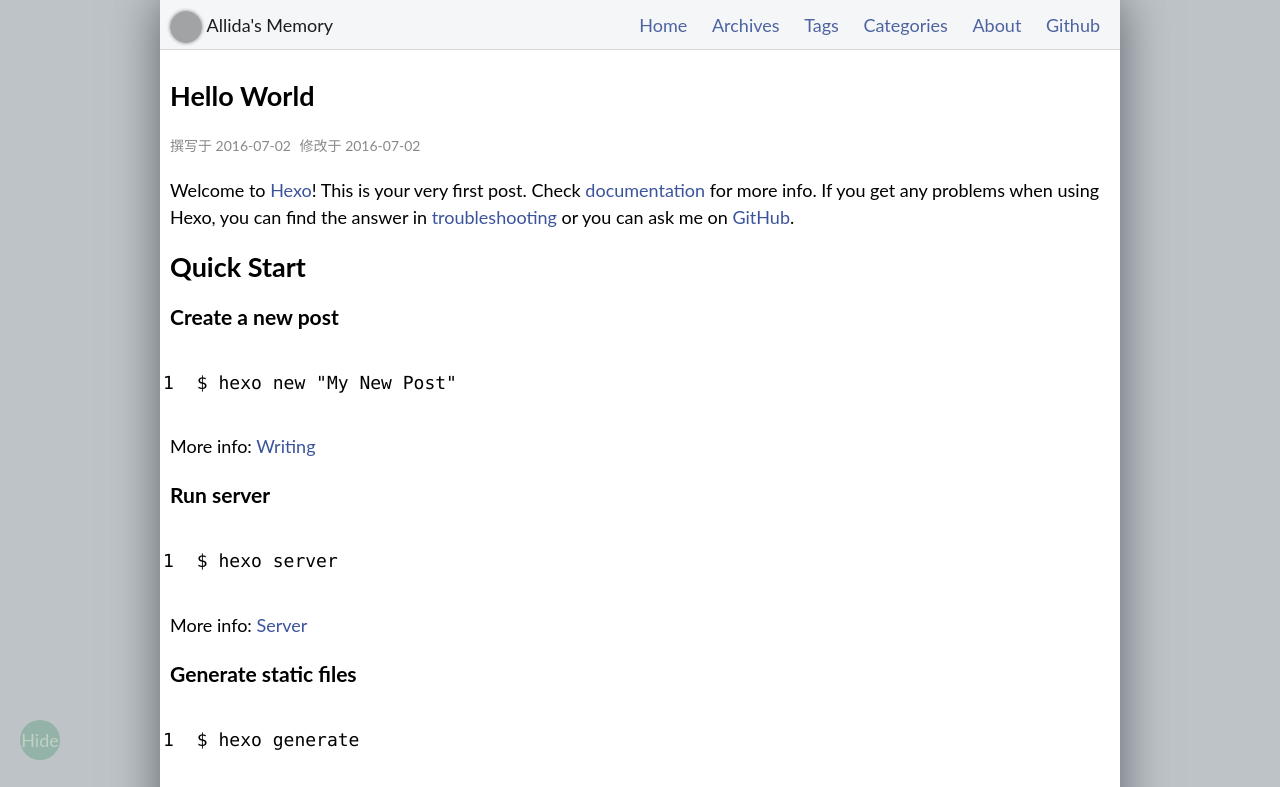
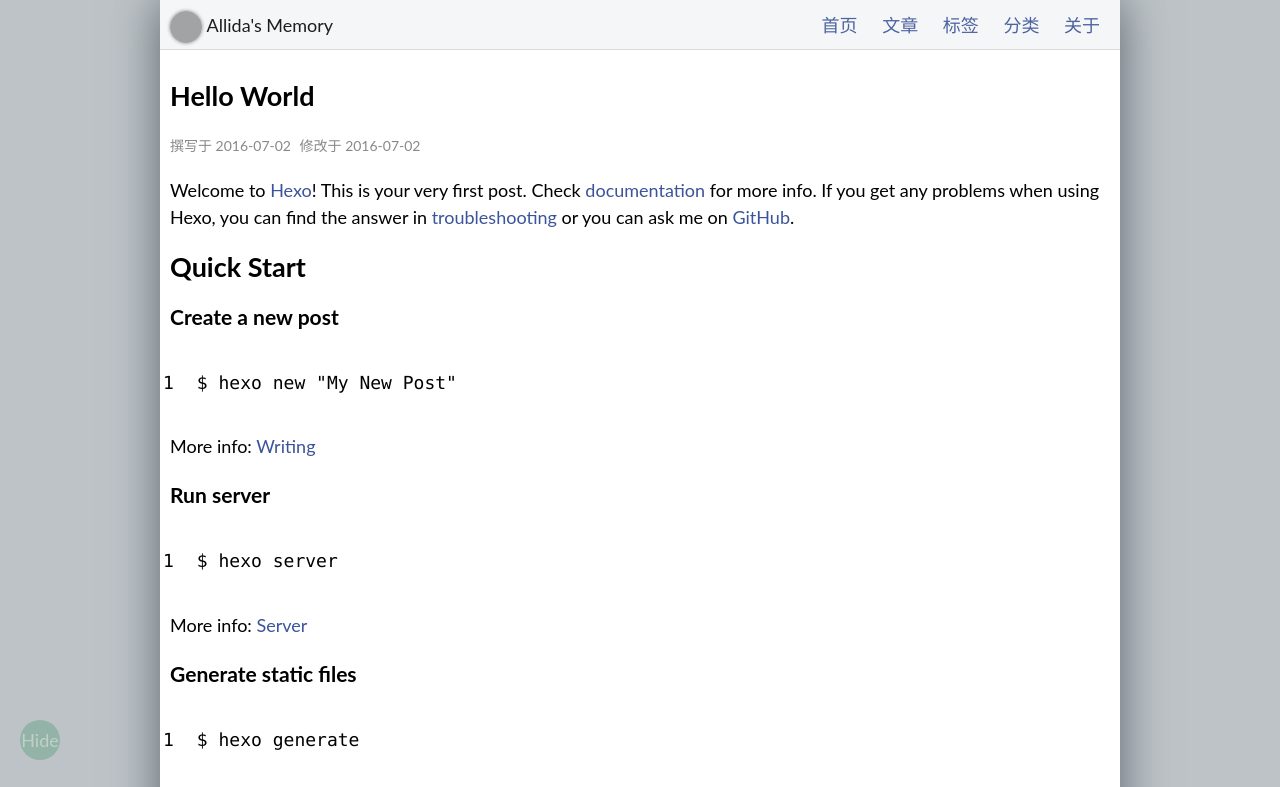
Before and after one commit to allida881/allida881.github.io, a plain HTML site: page 2016/07/02/hello-world/index.html in a window 1280 px wide. Shown: the top 787 px of the page. Drawn offline with Linux system fonts and the light colour scheme; grey boxes are pictures that could not be loaded; a script that the page names is missing.

Commit message:
Site updated: 2016-07-03 12:01:56

```diff
--- a/2016/07/02/hello-world/index.html
+++ b/2016/07/02/hello-world/index.html
@@ -58,42 +58,35 @@ Qu...">
 
             <li>
 
-            <a href="/index.html">Home</a>
+            <a href="/index.html">首页</a>
 
           </li>
 
 
             <li>
 
-            <a href="/archives">Archives</a>
+            <a href="/archives">文章</a>
 
           </li>
 
 
             <li>
 
-            <a href="/tags">Tags</a>
+            <a href="/tags">标签</a>
 
           </li>
 
 
             <li>
 
-            <a href="/categories">Categories</a>
+            <a href="/categories">分类</a>
 
           </li>
 
 
             <li>
 
-            <a href="/about">About</a>
-
-          </li>
-
-
-            <li>
-
-            <a href="https://github.com/stiekel/hexo-theme-random">Github</a>
+            <a href="/about">关于</a>
 
           </li>
 
```
Also changed, not shown: archives/2016/07/index.html (+5 -12 lines), archives/2016/index.html (+5 -12 lines), archives/index.html (+5 -12 lines), index.html (+5 -9 lines), favicon.ico.
